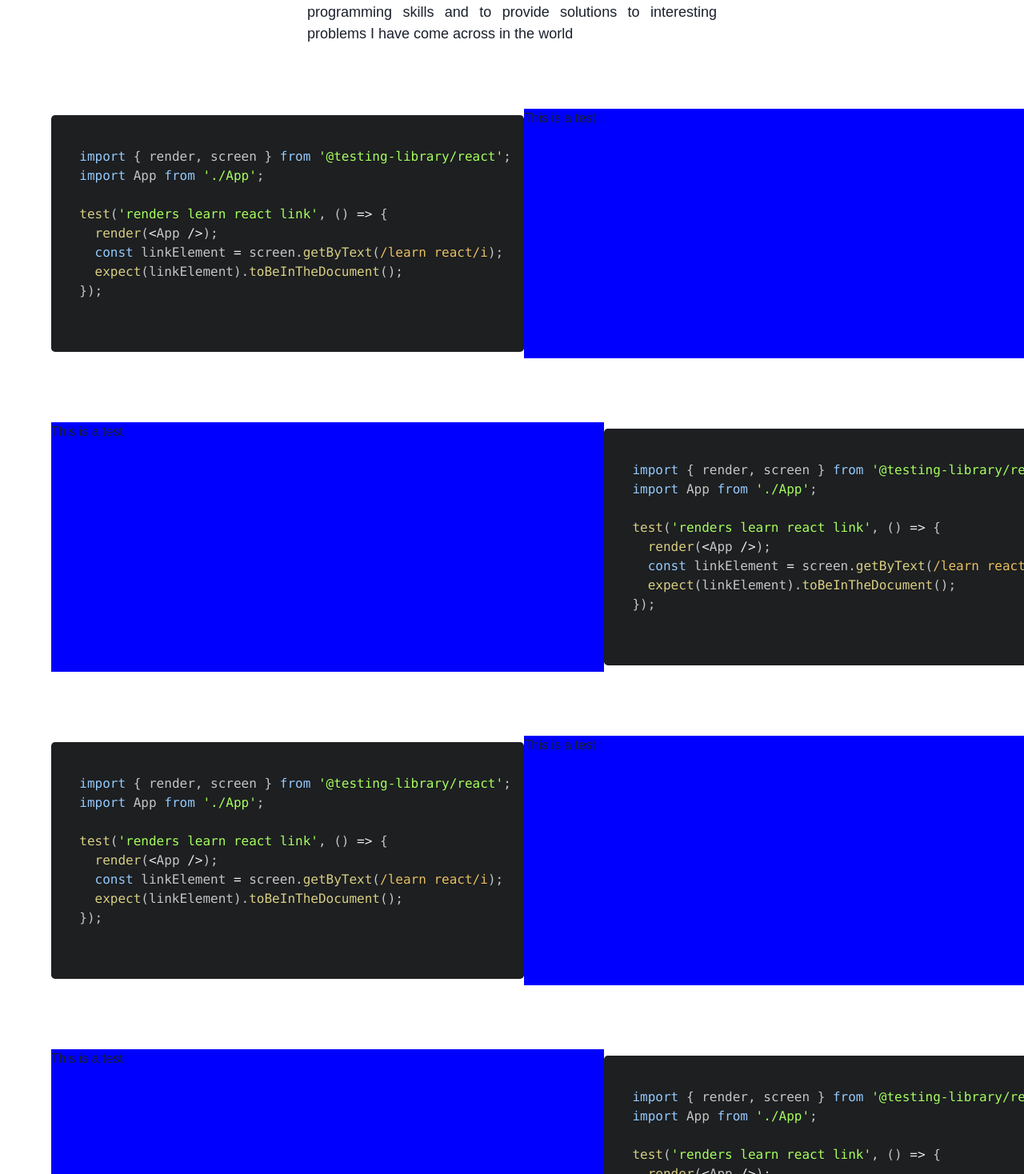
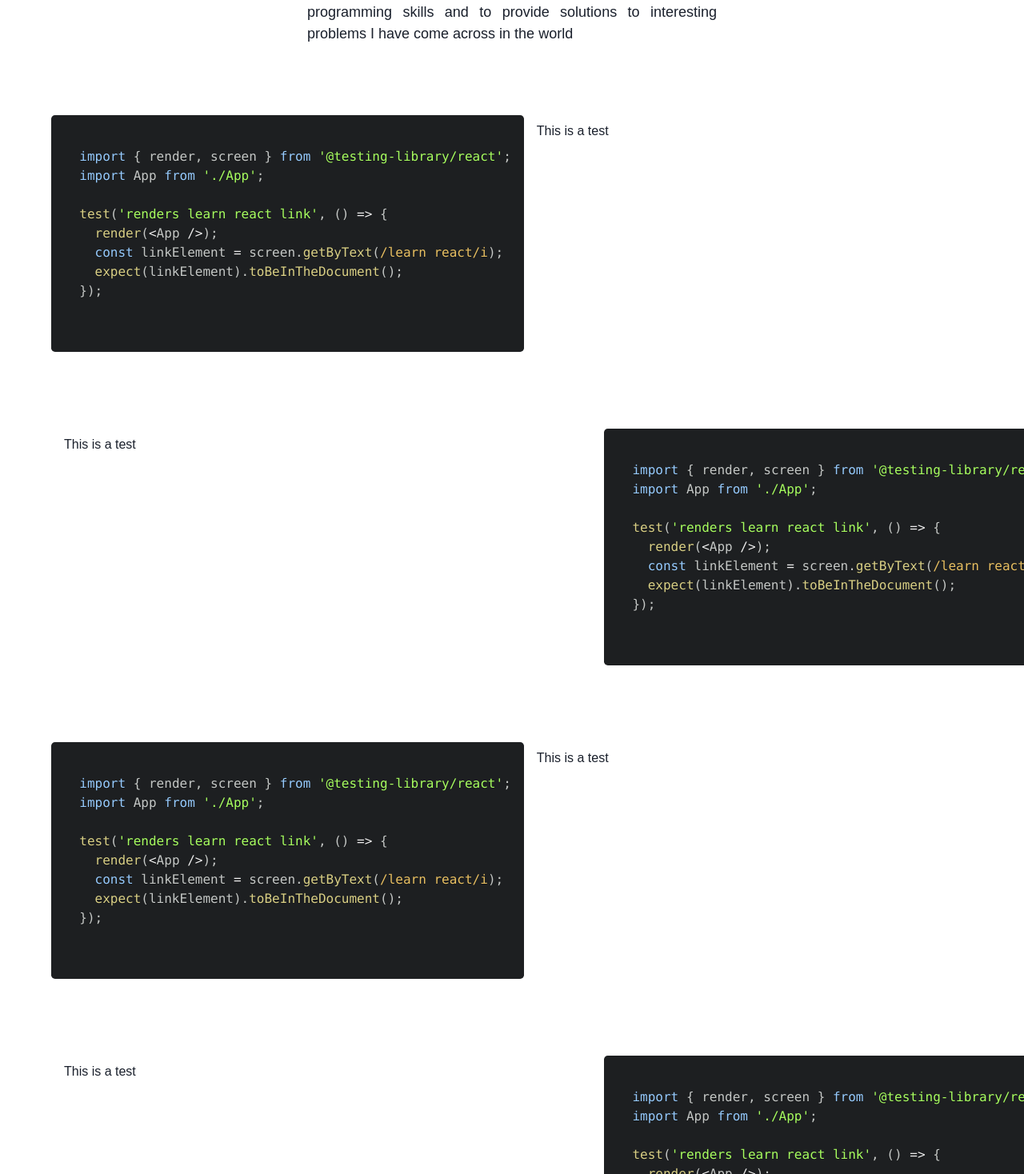
Before and after one commit to rossmcel/ross-mcelhinney-website, a React (Create React App) app: page /Projects in a window 1280 px wide. Shown: the part 302-1770 px from the top of the page at 80% size. Built offline with nearby package versions, Linux system fonts and the light colour scheme.

Commit message:
Make Minor Stylistic Changes to Projects Page

```diff
--- a/src/app/projects/projects.view.tsx
+++ b/src/app/projects/projects.view.tsx
@@ -46,14 +46,14 @@ export const ProjectsView: React.FC = () => {
             </SyntaxHighlighter>
           </Box>
         </ScrollAnimation>
-        <Box minW="60%" bgColor="blue">
-          <Text>This is a test</Text>
+        <Box minW="60%">
+          <Text m="1rem">This is a test</Text>
         </Box>
       </Flex>
 
       <Flex mt="5rem" minW="90%" minH="10rem" ml="5%" mr="5%">
-        <Box minW="60%" bgColor="blue">
-          <Text>This is a test</Text>
+        <Box minW="60%">
+          <Text m="1rem">This is a test</Text>
         </Box>
         <ScrollAnimation animateIn="fadeIn" animateOnce={true} duration={5}>
           <Box minW="40%" minH="10rem" ml="auto" mr="0%">
@@ -71,13 +71,13 @@ export const ProjectsView: React.FC = () => {
             </SyntaxHighlighter>
           </Box>
         </ScrollAnimation>
-        <Box minW="60%" bgColor="blue">
-          <Text>This is a test</Text>
+        <Box minW="60%">
+          <Text m="1rem">This is a test</Text>
         </Box>
       </Flex>
       <Flex mt="5rem" minW="90%" minH="10rem" ml="5%" mr="5%">
-        <Box minW="60%" bgColor="blue">
-          <Text>This is a test</Text>
+        <Box minW="60%">
+          <Text m="1rem">This is a test</Text>
         </Box>
         <ScrollAnimation animateIn="fadeIn" animateOnce={true} duration={5}>
           <Box minW="40%" minH="10rem" ml="auto" mr="0%">
```
